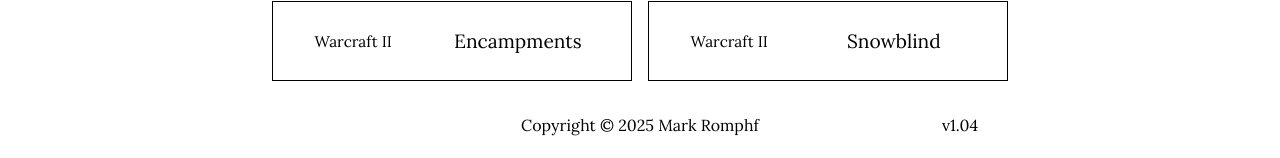
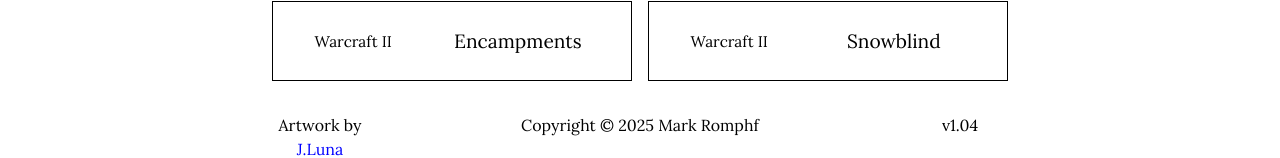
Before and after one commit to mromphf/website, a Vue app: page /blog/1 in a window 1280 px wide. Shown: the part 794-952 px from the top of the page. Before the commit the page ends 931 px from the top, so only its background shows below. Built offline with nearby package versions, Linux system fonts and the light colour scheme.

Commit message:
Add artist credit to footer.

```diff
--- a/package.json
+++ b/package.json
@@ -1,6 +1,6 @@
 {
   "name": "website",
-  "version": "1.4.4",
+  "version": "1.4.5",
   "description": "Personal website",
   "license": "private",
   "private": true,
--- a/src/components/Footer.vue
+++ b/src/components/Footer.vue
@@ -6,7 +6,9 @@
 
 <template>
   <footer aria-label="Footer">
-    <section></section>
+    <section>
+      Artwork by <a class="ext" href="https://jclunaart.carrd.co/">J.Luna</a>
+    </section>
 
     <section aria-label="Copyright">
       Copyright &copy; 2025 Mark Romphf
@@ -28,6 +30,10 @@
   font-size: 0.8em;
 }
 
+.ext {
+  color: var(--inline-anchor);
+}
+
 @media(min-width: 1280px) {
   footer {
     font-size: 1em;
```
